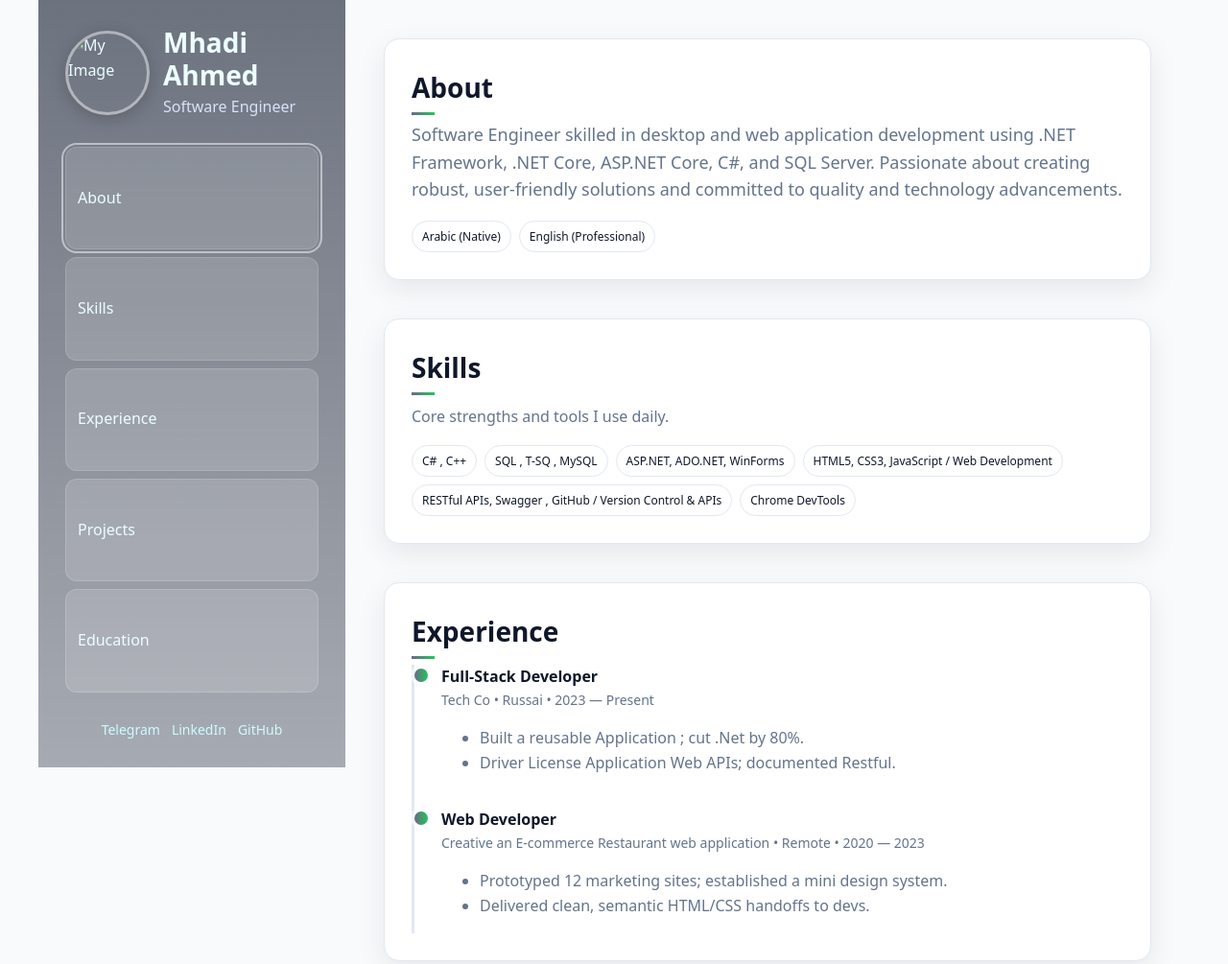
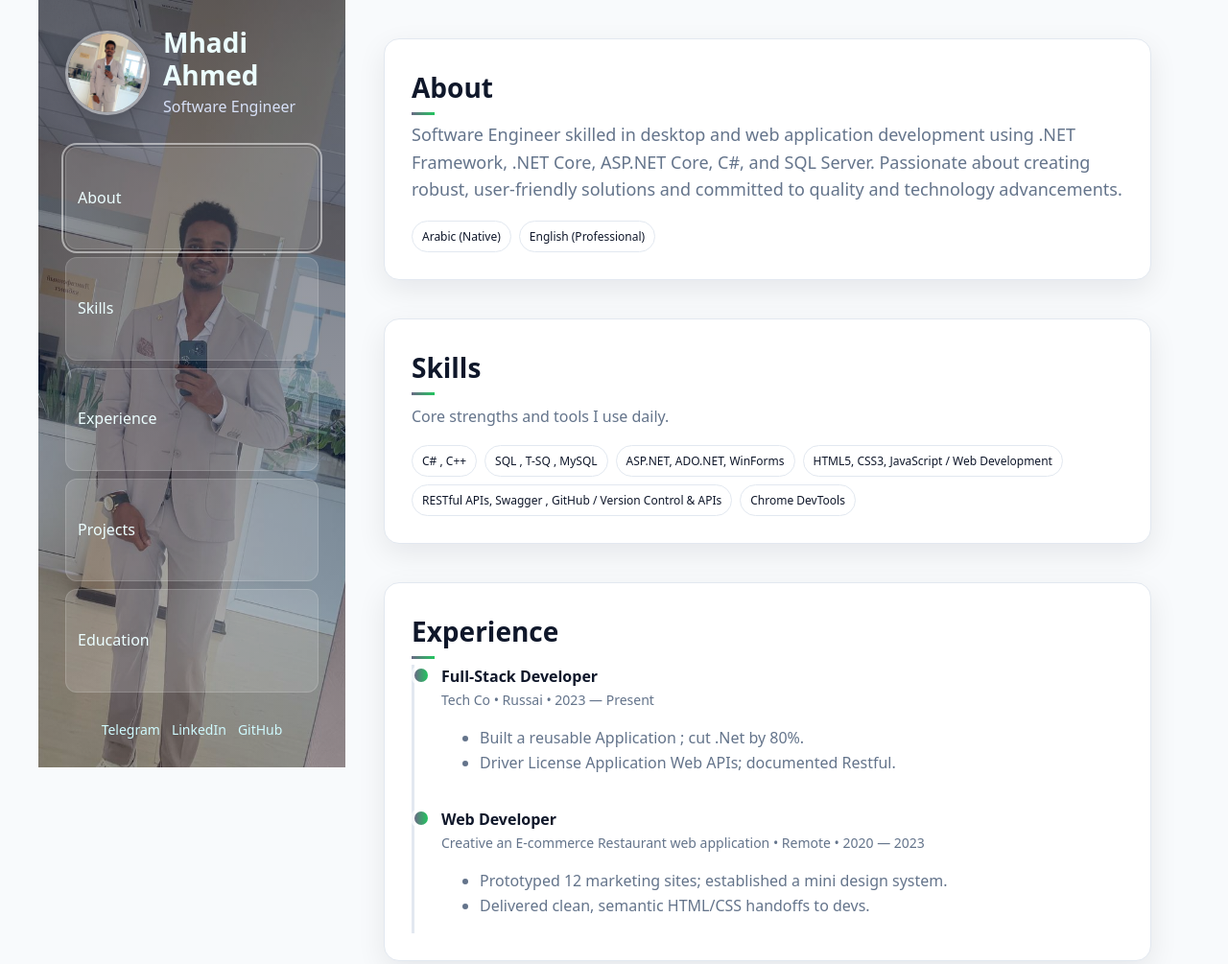
Before and after one commit to Mhadi-1/Protfolio, a plain HTML site: page index.html in a window 1280 px wide. Shown: the top 1005 px of the page at 96% size. Drawn offline with Linux system fonts and the light colour scheme.

Commit message:
Add files via upload

```diff
--- a/index.html
+++ b/index.html
@@ -110,7 +110,7 @@
             rgba(15, 23, 42, 0.6),
             rgba(15, 23, 42, 0.35)
           ),
-          url("photo-3.jpg") center/cover no-repeat; /* ✅ your image */
+          url("Images/photo-3.jpg") center/cover no-repeat; /* ✅ your image */
         color: #ecfeff;
         display: grid;
         grid-template-rows: auto 1fr auto;
@@ -370,7 +370,7 @@
         <!-- Top: photo + name -->
         <div class="me">
           <div class="avatar" role="img" aria-label="Profile photo">
-            <img src="photo-3.jpg" alt="My Image" loading="lazy" />
+            <img src="Images/photo-3.jpg" alt="My Image" loading="lazy" />
           </div>
           <div>
             <h1 class="name">Mhadi Ahmed</h1>
```
